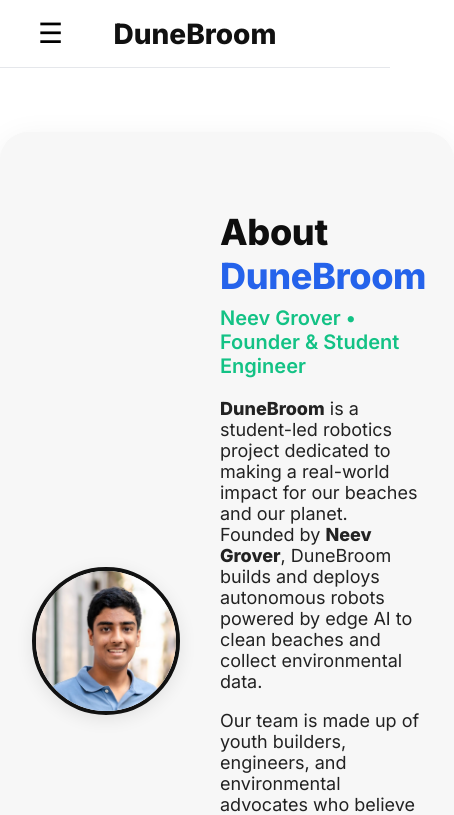
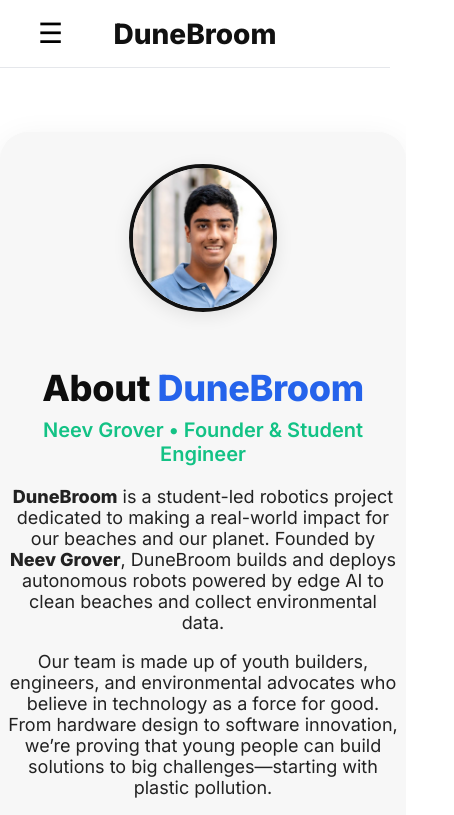
Before and after one commit to groverneev/DuneBroom_Website, a Next.js app: page /about in a window 390 px wide. Shown: the top 815 px of the page, 454 px wide, since content can reach past the window. Built offline with nearby package versions, Linux system fonts and the light colour scheme.

Commit message:
mobile optimizing the about page

```diff
--- a/app/about/page.tsx
+++ b/app/about/page.tsx
@@ -1,4 +1,3 @@
-// app/about/page.tsx
 import Image from "next/image";
 
 export default function AboutPage() {
@@ -13,7 +12,27 @@
       padding: '0',
       margin: '0'
     }}>
-      <section style={{
+      {/* Responsive style tag */}
+      <style>{`
+        @media (max-width: 700px) {
+          .about-section {
+            flex-direction: column !important;
+            gap: 1.5rem !important;
+            text-align: center !important;
+            padding: 2rem 0.5rem !important;
+          }
+          .about-section img {
+            margin: 0 auto !important;
+          }
+          .about-section > div:not(:first-child) {
+            align-items: center;
+          }
+        }
+      `}</style>
+
+      <section
+        className="about-section"
+        style={{
           width: '100%',
           maxWidth: 820,
           margin: '4rem auto 0 auto',
@@ -25,8 +44,9 @@
           flexDirection: 'row',
           alignItems: 'center',
           gap: '2.5rem'
-      }}>
-        {/* --- Profile Image (replace /profile.jpg with your image in /public) --- */}
+        }}
+      >
+        {/* --- Profile Image --- */}
         <div style={{ flex: 'none' }}>
           <Image
             src="/profile.png"
@@ -37,7 +57,9 @@
               borderRadius: '50%',
               border: '4px solid #111',
               boxShadow: '0 4px 18px rgba(0,0,0,0.09)',
-              background: '#eee'
+              background: '#eee',
+              display: 'block',
+              margin: 0
             }}
           />
         </div>
```
Lines whose indentation alone changed are shown as unchanged.
